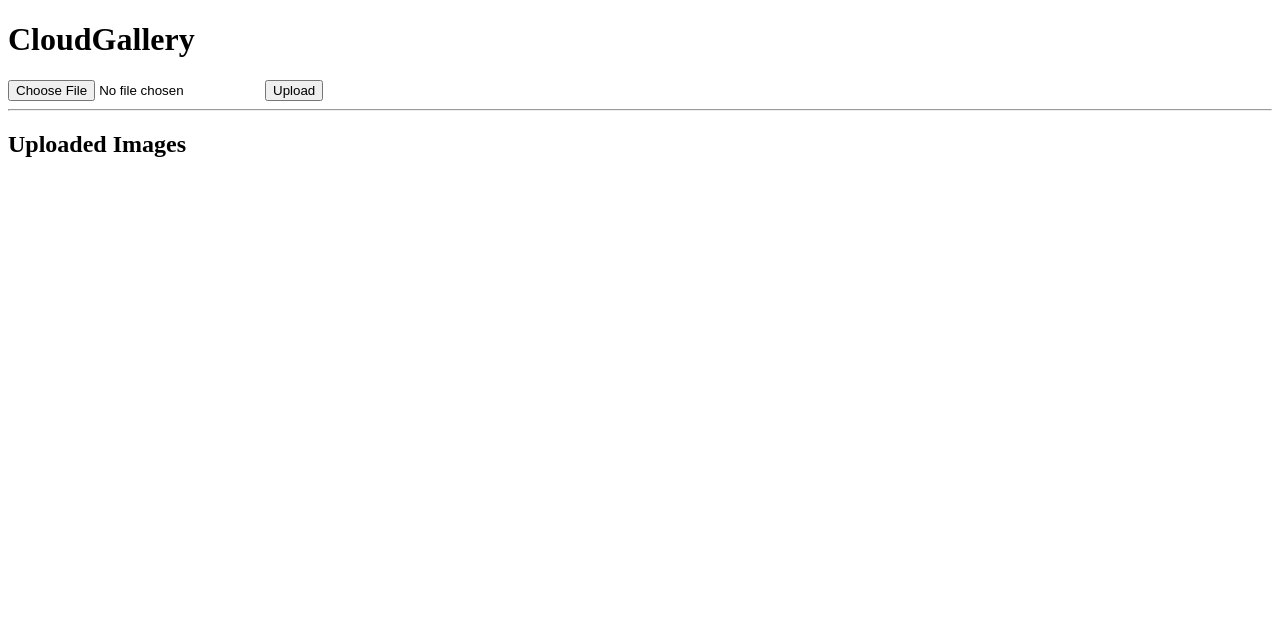
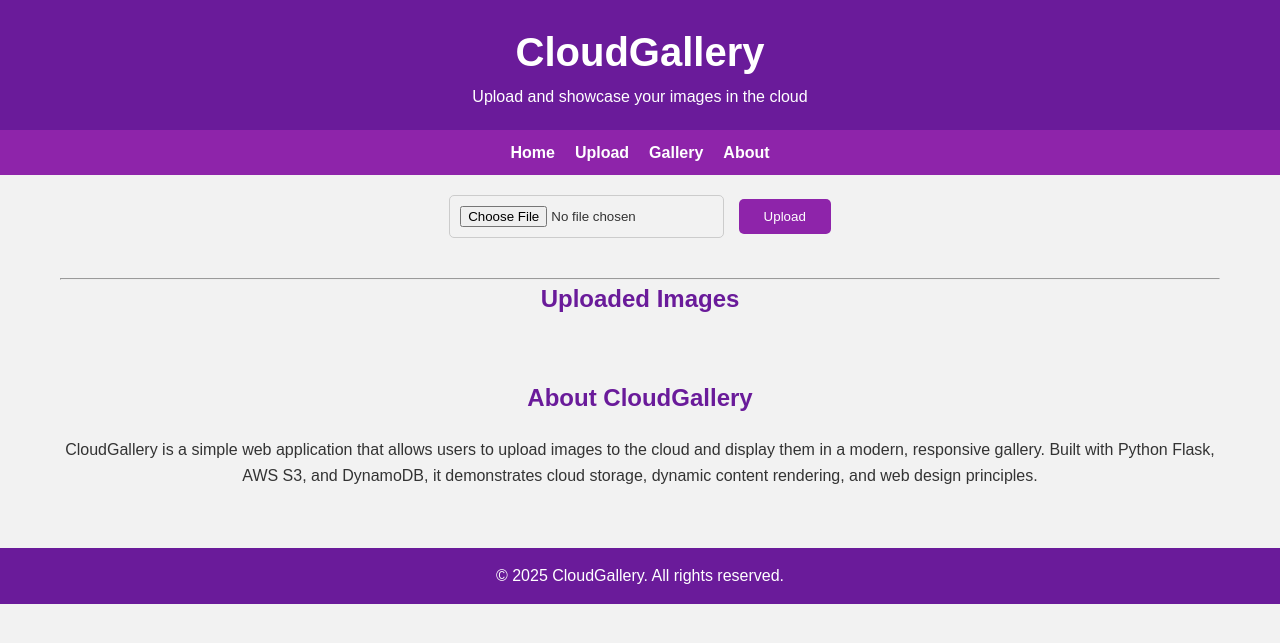
Before and after one commit to komalnalage/CloudGallery, a Flask app: page / in a window 1280 px wide. Shown: the top 643 px of the page. Run offline with Flask 3, Linux system fonts and the light colour scheme; data that the repository does not hold is empty.

Commit message:
s3 issue resolved

```diff
--- a/app.py
+++ b/app.py
@@ -24,7 +24,8 @@ def index():
                 "id": str(uuid.uuid4()),
                 "filename": filename,
                 "upload_time": str(datetime.now()),
-                "url": f"https://{S3_BUCKET}.s3.amazonaws.com/{filename}"
+                "url": f"https://{S3_BUCKET}.s3.{AWS_REGION}.amazonaws.com/{filename}"
+
             })
         return redirect("/")
 
--- a/templates/index.html
+++ b/templates/index.html
@@ -1,21 +1,189 @@
 <!DOCTYPE html>
-<html>
+<html lang="en">
 <head>
+    <meta charset="UTF-8">
+    <meta name="viewport" content="width=device-width, initial-scale=1.0">
     <title>CloudGallery</title>
+    <style>
+        /* Reset some default styles */
+        * {
+            box-sizing: border-box;
+            margin: 0;
+            padding: 0;
+        }
+
+        body {
+            font-family: Arial, sans-serif;
+            background-color: #f2f2f2;
+            color: #333;
+            line-height: 1.6;
+        }
+
+        header {
+            background-color: #6A1B9A;
+            color: white;
+            padding: 20px 0;
+            text-align: center;
+        }
+
+        header h1 {
+            margin: 0;
+            font-size: 2.5rem;
+        }
+
+        nav {
+            display: flex;
+            justify-content: center;
+            gap: 20px;
+            padding: 10px 0;
+            background-color: #8E24AA;
+        }
+
+        nav a {
+            color: white;
+            text-decoration: none;
+            font-weight: bold;
+            transition: color 0.3s;
+        }
+
+        nav a:hover {
+            color: #ffdd57;
+        }
+
+        main {
+            padding: 20px;
+            max-width: 1200px;
+            margin: auto;
+        }
+
+        form {
+            text-align: center;
+            margin-bottom: 40px;
+        }
+
+        input[type="file"] {
+            padding: 10px;
+            border-radius: 5px;
+            border: 1px solid #ccc;
+        }
+
+        button {
+            padding: 10px 25px;
+            background-color: #8E24AA;
+            color: white;
+            border: none;
+            border-radius: 5px;
+            cursor: pointer;
+            margin-left: 10px;
+            transition: background-color 0.3s;
+        }
+
+        button:hover {
+            background-color: #6A1B9A;
+        }
+
+        h2 {
+            text-align: center;
+            color: #6A1B9A;
+            margin-bottom: 20px;
+        }
+
+        .gallery {
+            display: grid;
+            grid-template-columns: repeat(auto-fit, minmax(220px, 1fr));
+            gap: 20px;
+        }
+
+        .gallery-item {
+            background-color: white;
+            padding: 15px;
+            border-radius: 10px;
+            box-shadow: 0 4px 10px rgba(0,0,0,0.15);
+            transition: transform 0.3s, box-shadow 0.3s;
+            text-align: center;
+        }
+
+        .gallery-item:hover {
+            transform: translateY(-5px);
+            box-shadow: 0 8px 20px rgba(0,0,0,0.25);
+        }
+
+        .gallery-item img {
+            max-width: 100%;
+            border-radius: 8px;
+            margin-bottom: 10px;
+        }
+
+        .gallery-item p {
+            font-size: 14px;
+            color: #555;
+            word-wrap: break-word;
+        }
+
+        footer {
+            background-color: #6A1B9A;
+            color: white;
+            text-align: center;
+            padding: 15px 0;
+            margin-top: 40px;
+        }
+
+        /* Responsive tweaks */
+        @media(max-width: 600px) {
+            header h1 {
+                font-size: 2rem;
+            }
+
+            nav {
+                flex-direction: column;
+                gap: 10px;
+            }
+        }
+    </style>
 </head>
 <body>
+    <header>
         <h1>CloudGallery</h1>
+        <p>Upload and showcase your images in the cloud</p>
+    </header>
+
+    <nav>
+        <a href="#">Home</a>
+        <a href="#upload">Upload</a>
+        <a href="#gallery">Gallery</a>
+        <a href="#about">About</a>
+    </nav>
+
+    <main>
+        <section id="upload">
             <form method="POST" enctype="multipart/form-data">
                 <input type="file" name="file" required>
                 <button type="submit">Upload</button>
             </form>
+        </section>
+
         <hr>
+
+        <section id="gallery">
             <h2>Uploaded Images</h2>
+            <div class="gallery">
                 {% for img in images %}
-        <div>
+                <div class="gallery-item">
+                    <img src="{{ img.url }}" alt="{{ img.filename }}">
                     <p>{{ img.filename }}</p>
-            <img src="{{ img.url }}" width="200">
                 </div>
                 {% endfor %}
+            </div>
+        </section>
+
+        <section id="about" style="margin-top:40px; text-align:center;">
+            <h2>About CloudGallery</h2>
+            <p>CloudGallery is a simple web application that allows users to upload images to the cloud and display them in a modern, responsive gallery. Built with Python Flask, AWS S3, and DynamoDB, it demonstrates cloud storage, dynamic content rendering, and web design principles.</p>
+        </section>
+    </main>
+
+    <footer>
+        &copy; 2025 CloudGallery. All rights reserved.
+    </footer>
 </body>
 </html>
```
Lines whose indentation alone changed are shown as unchanged.
